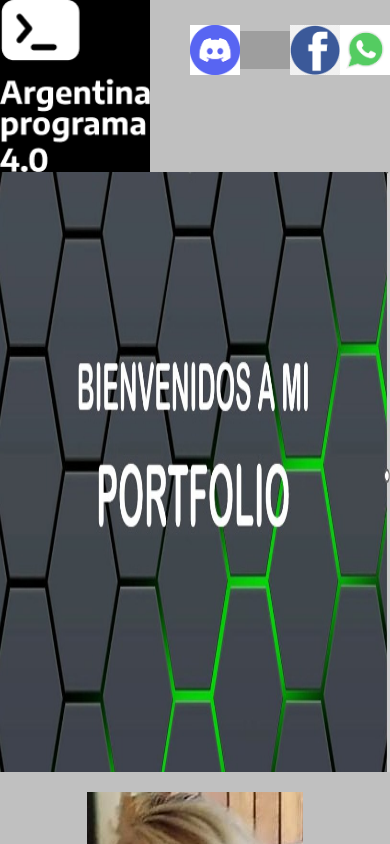
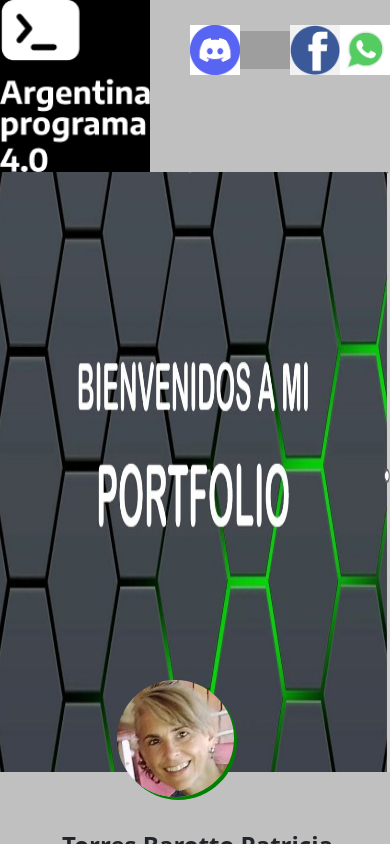
Before and after one commit to Patryto/PI_TorresBarotto, an Angular app in the folder PI_TorresBarotto/: page / in a window 390 px wide. Shown: the top 844 px of the page. Built offline with nearby package versions, Linux system fonts and the light colour scheme; grey boxes are pictures that could not be loaded.

Commit message:
Corrijo tamaño foto perfil pant grande y chica

```diff
--- a/PI_TorresBarotto/src/app/components/acerca-de/acerca-de.component.css
+++ b/PI_TorresBarotto/src/app/components/acerca-de/acerca-de.component.css
@@ -5,7 +5,7 @@ div{
     background-color: silver;
     text-align: center;
 }
-/*mejoro , redondeo foto perfil con mediaquery*/
+/*mejoro , redondeo foto perfil con mediaquery pant grandes*/
 @media (min-width: 576px) {
     #fotoperfil{
         position:absolute;
@@ -17,6 +17,17 @@ div{
     }
 }
 
+/*mejoro , redondeo foto perfil con mediaquery pant chicas */
+@media (max-width: 575px) {
+    #fotoperfil{
+        position:absolute;
+        width: 30%;
+        border-radius: 100%;
+        box-shadow: 3px 3px green;
+        left: 30%;
+        top: 680px;
+    }
+}
 /*pongo nombre con negrita*/
 #nombre{
     font-weight: bold;
```
